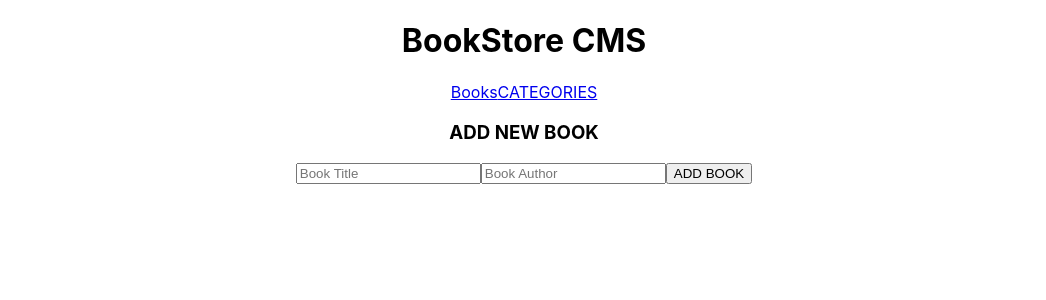
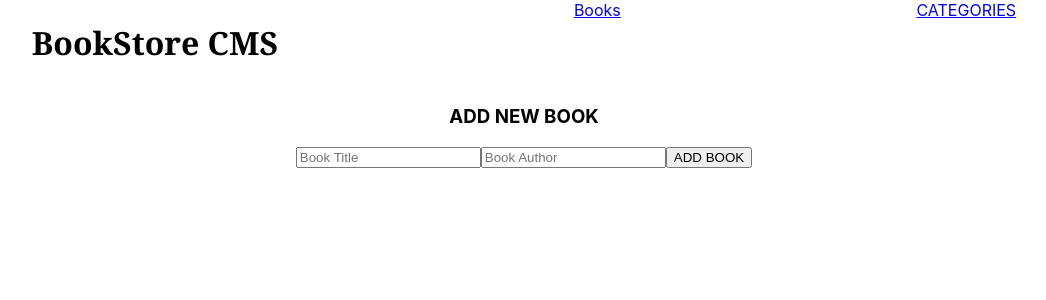
Before and after one commit to Said-laasri/bookstore-react, a React (Create React App) app: page / in a window 1280 px wide. Shown: the top 300 px of the page, without its empty margins (116-1162 px from the left). Built offline with nearby package versions, Linux system fonts and the light colour scheme.

Commit message:
add MIT link and install sass for usage

```diff
--- a/package.json
+++ b/package.json
@@ -13,6 +13,7 @@
     "react-redux": "^8.0.2",
     "react-router-dom": "^6.3.0",
     "react-scripts": "5.0.1",
+    "sass": "^1.54.4",
     "uuid": "^8.3.2",
     "web-vitals": "^2.1.4"
   },
--- a/src/App.js
+++ b/src/App.js
@@ -2,7 +2,7 @@ import { Routes, Route } from 'react-router-dom';
 import Books from './components/Books';
 import Categories from './components/Categories';
 import Nav from './components/Nav';
-import './App.css';
+import './App.scss';
 
 function App() {
   return (
--- a/src/components/Nav.jsx
+++ b/src/components/Nav.jsx
@@ -1,10 +1,11 @@
 import React from 'react';
 import { Link } from 'react-router-dom';
+import './nav.scss';
 
 function Nav() {
   return (
-    <div>
-      <h1>BookStore CMS</h1>
+    <div className="navigation">
+      <h1 className="navigation-title">BookStore CMS</h1>
       <Link to="/">Books</Link>
       <Link to="/Categories">CATEGORIES</Link>
     </div>
--- /dev/null
+++ b/src/components/nav.scss
@@ -0,0 +1,14 @@
+.navigation {
+  display: flex;
+  justify-content: space-around;
+
+  &-title {
+    font-family: Cambria, Cochin, Georgia, Times, 'Times New Roman', serif;
+    font-size: xx-large;
+
+    &:hover {
+      color: rgb(125, 170, 209);
+      background-color: rgb(209, 209, 124);
+    }
+  }
+}
--- a/src/index.js
+++ b/src/index.js
@@ -2,7 +2,7 @@ import React from 'react';
 import ReactDOM from 'react-dom/client';
 import { Provider } from 'react-redux';
 import { BrowserRouter } from 'react-router-dom';
-import './index.css';
+import './index.scss';
 import App from './App';
 import store from './redux/configureStore';
 
```
Also changed, not shown: src/App.scss (renamed from src/App.css), src/index.scss (renamed from src/index.css), 2 other files (tests, documents, lock files or other folders).
